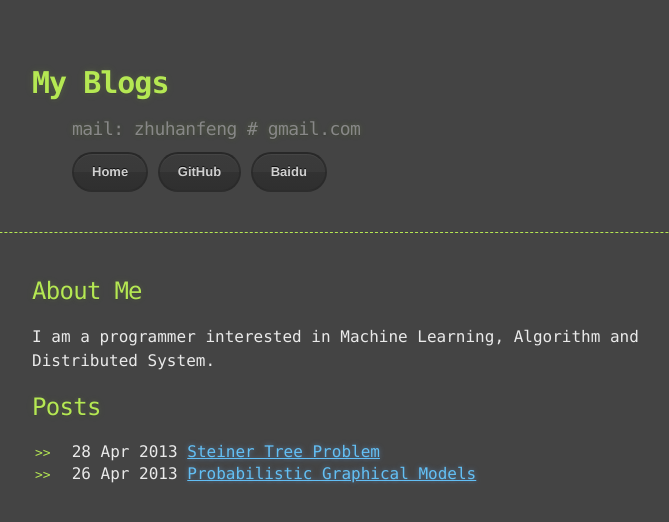
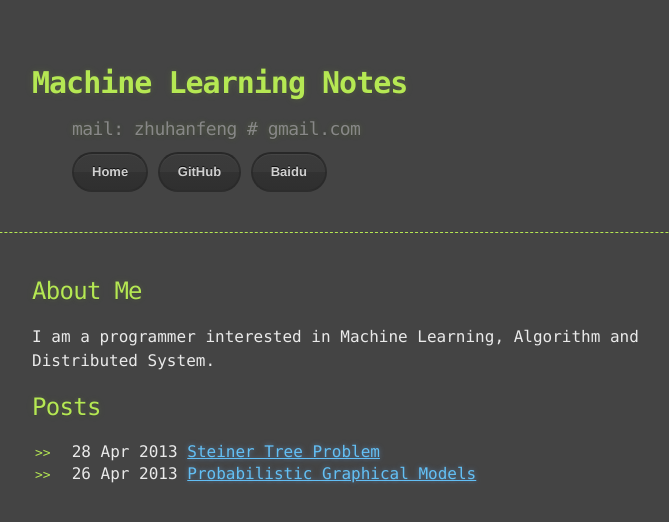
Before and after one commit to mlnotes/mlnotes.github.com, a Jekyll site: the page built from index.html, in a window 1280 px wide. Shown: the top 522 px of the page, without its empty margins (251-920 px from the left). Built offline with Jekyll 4.4.1, drawn with Linux system fonts in a browser that asks for light colours; comment, search, counter and statistics services are not loaded.

Commit message:
change name

```diff
--- a/index.html
+++ b/index.html
@@ -1,6 +1,6 @@
 ---
 layout: default
-title: My Blogs
+title: Machine Learning Notes
 ---
 <h2>About Me</h2>
 <p>
```
